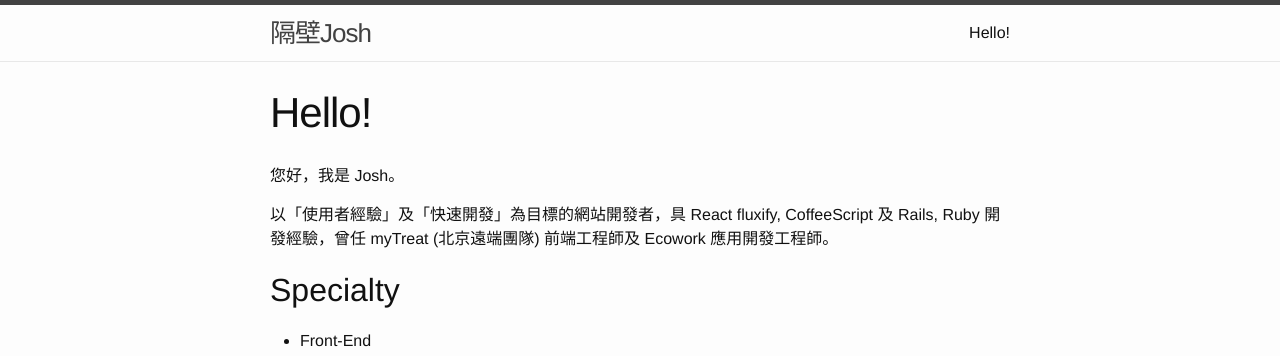
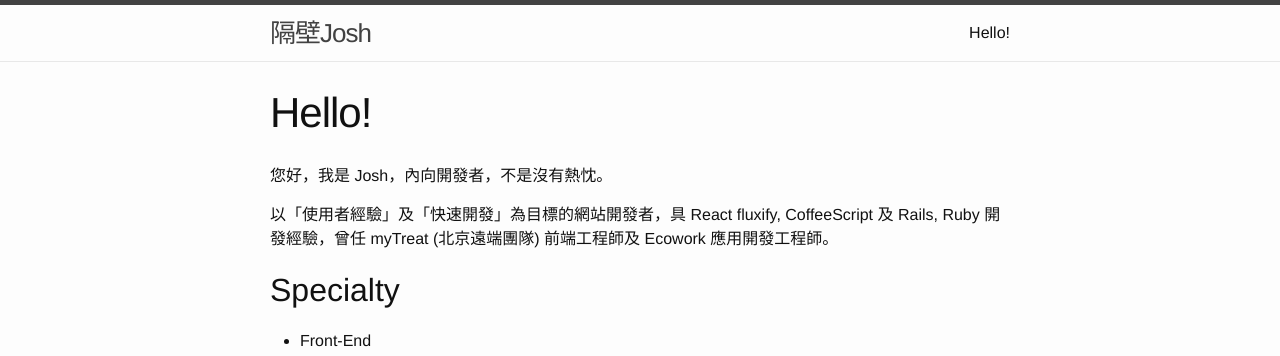
Before and after one commit to iskWang/blog, a Jekyll site: the page built from about.md, in a window 1280 px wide. Shown: the top 356 px of the page. Built offline with Jekyll 4.4.1, drawn with Linux system fonts in a browser that asks for light colours.

Commit message:
Update about.md

```diff
--- a/about.md
+++ b/about.md
@@ -4,7 +4,7 @@ title: Hello!
 permalink: /about/
 ---
 
-您好，我是 Josh。
+您好，我是 Josh，內向開發者，不是沒有熱忱。
 
 以「使用者經驗」及「快速開發」為目標的網站開發者，具 React fluxify, CoffeeScript 及 Rails, Ruby 開發經驗，曾任 myTreat (北京遠端團隊) 前端工程師及 Ecowork 應用開發工程師。
 
```
